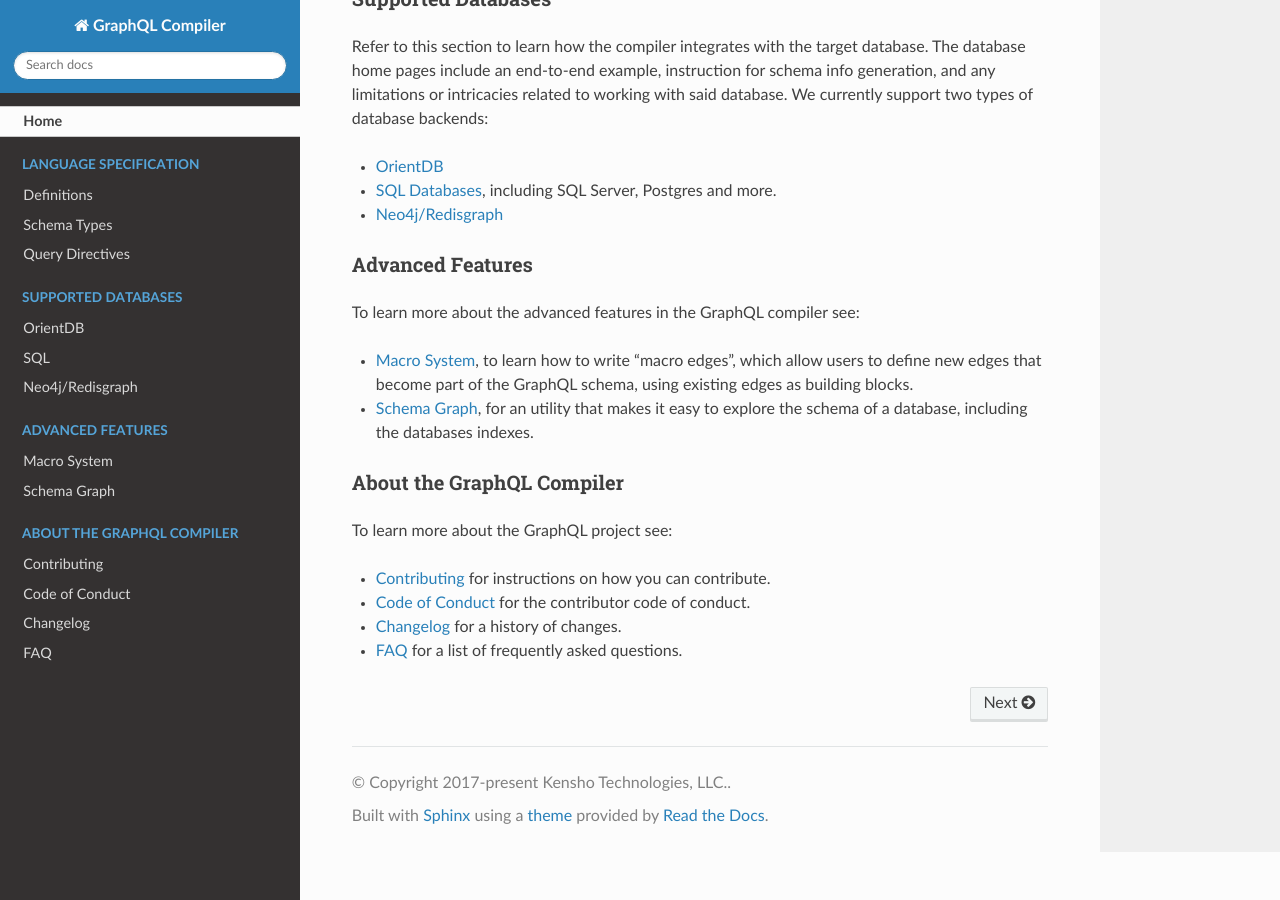
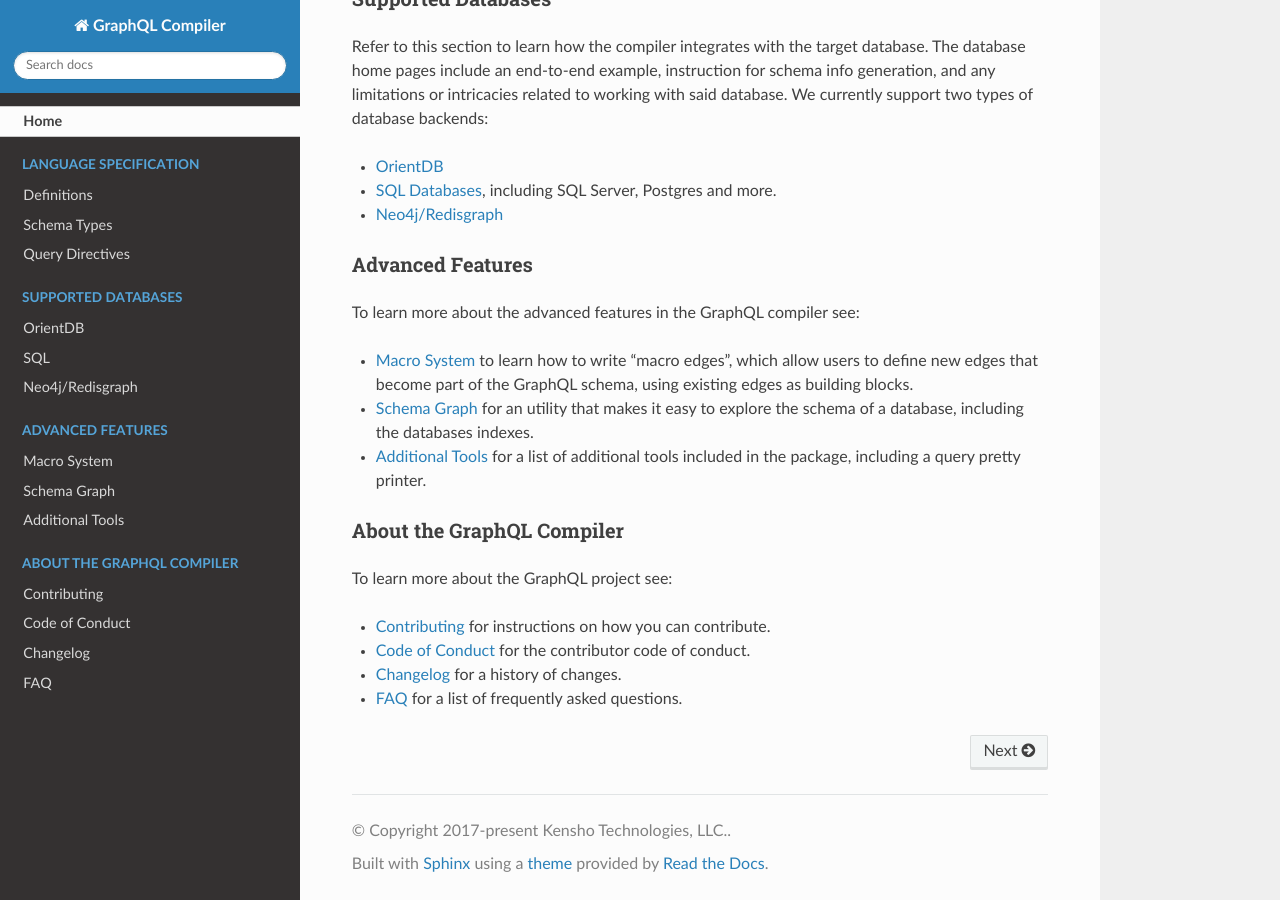
Before and after one commit to kensho-technologies/graphql-compiler, a Sphinx documentation site: the page built from docs/source/index.rst, in a window 1280 px wide and 900 px high, scrolled down 2782 px. Built offline with Sphinx 7.4.7 and the Read the Docs theme 2.0.0, drawn with Linux system fonts in a browser that asks for light colours.

Commit message:
Add query pretty-printing documentation to ReadTheDocs (#692)
* Add query printing

* Add additional tools section

```diff
--- a/docs/source/index.rst
+++ b/docs/source/index.rst
@@ -206,11 +206,13 @@
 
 To learn more about the advanced features in the GraphQL compiler see:
 
-- :doc:`Macro System <advanced_features/macro_system>`, to learn how to write "macro edges",
+- :doc:`Macro System <advanced_features/macro_system>` to learn how to write "macro edges",
   which allow users to define new edges that become part of the GraphQL schema, using existing
   edges as building blocks.
-- :doc:`Schema Graph <advanced_features/schema_graph>`, for an utility that makes it
+- :doc:`Schema Graph <advanced_features/schema_graph>` for an utility that makes it
   easy to explore the schema of a database, including the databases indexes.
+- :doc:`Additional Tools <advanced_features/additional_tools>` for a list of additional tools
+  included in the package, including a query pretty printer.
 
 .. toctree::
    :caption: Advanced Features
@@ -218,6 +220,7 @@
 
    Macro System <advanced_features/macro_system>
    Schema Graph <advanced_features/schema_graph>
+   Additional Tools <advanced_features/additional_tools>
 
 About the GraphQL Compiler
 ~~~~~~~~~~~~~~~~~~~~~~~~~~
```
Also changed, not shown: docs/source/advanced_features/additional_tools.rst (added, +14 -0 lines).
